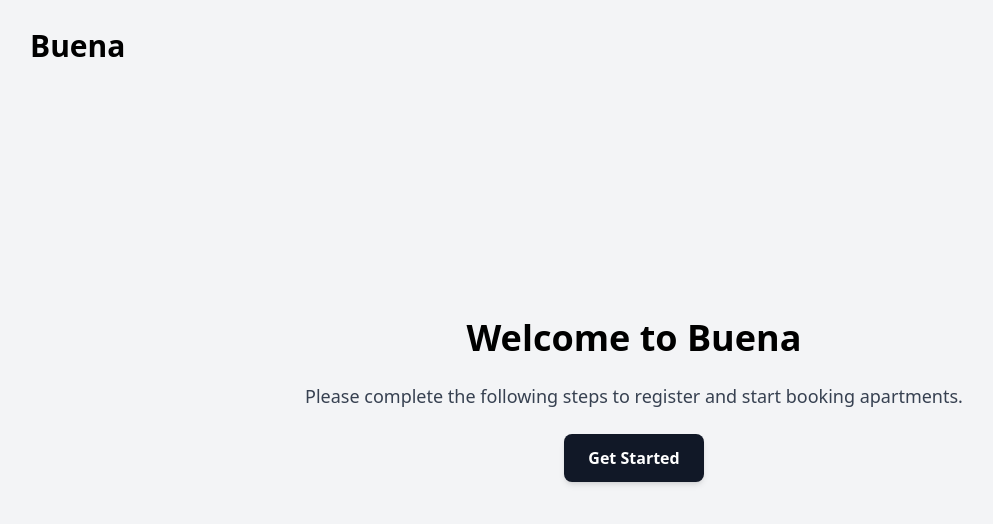
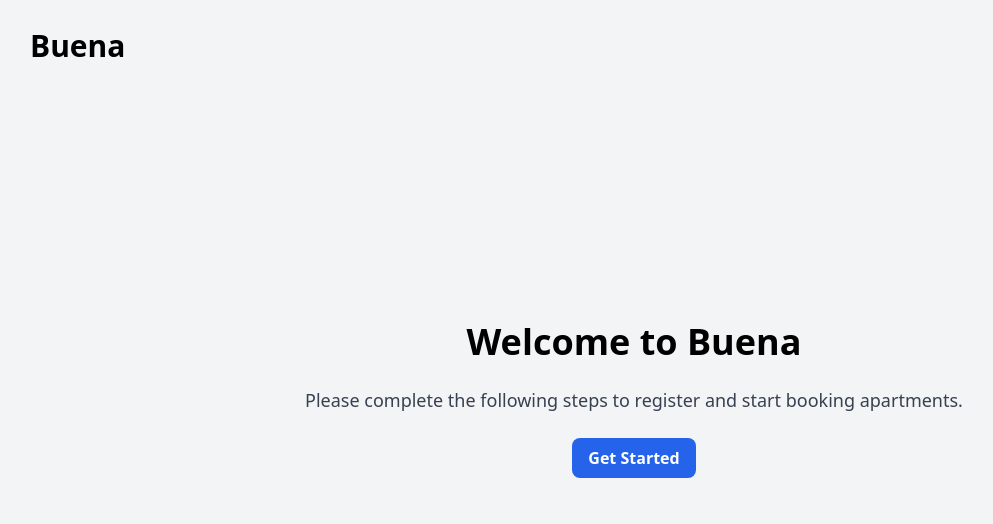
Before and after one commit to erinbedri/buena-tenant-form, a React (Create React App) app: page / in a window 1280 px wide. Shown: the top 524 px of the page, without its empty margins (6-999 px from the left). Built offline with nearby package versions, Linux system fonts and the light colour scheme.

Commit message:
Use Button component in HomePage

```diff
--- a/src/pages/HomePage.tsx
+++ b/src/pages/HomePage.tsx
@@ -1,18 +1,19 @@
 import React from "react";
 import { Link } from "react-router-dom";
+
+import { Button } from "../components";
 
 const HomePage: React.FC = () => {
     return (
         <div className="flex flex-col items-center justify-center h-screen bg-gray-100 p-6">
             <h1 className="text-4xl font-bold mb-6">Welcome to Buena</h1>
+
             <p className="text-lg mb-6 text-gray-700">
                 Please complete the following steps to register and start booking apartments.
             </p>
-            <Link
-                to="/name-info"
-                className="py-3 px-6 bg-gray-900 text-white font-semibold rounded-lg shadow-md hover:bg-gray-700 transition duration-300"
-            >
-                Get Started
+
+            <Link to="/name-info" className="text-white">
+                <Button>Get Started</Button>
             </Link>
         </div>
     );
```
